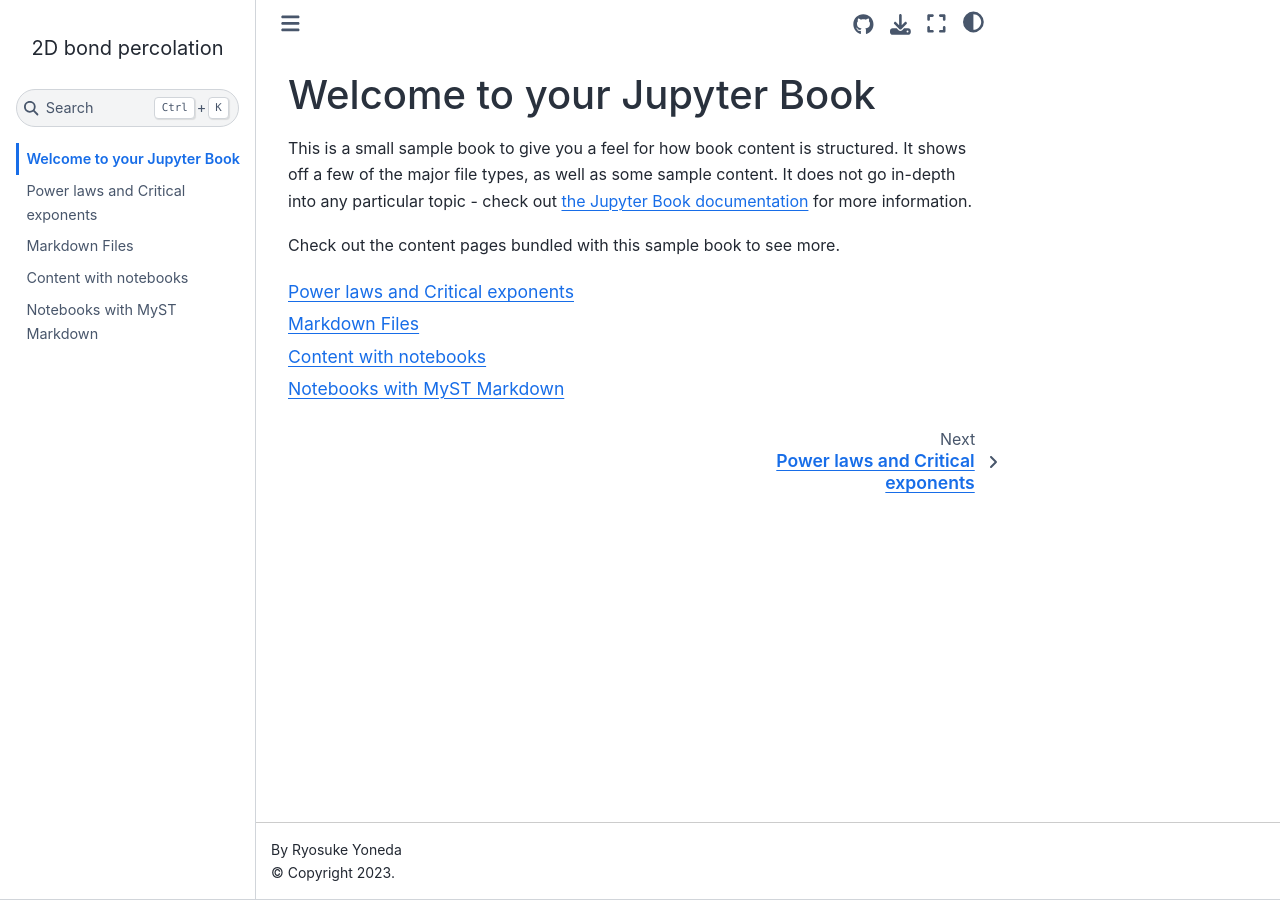
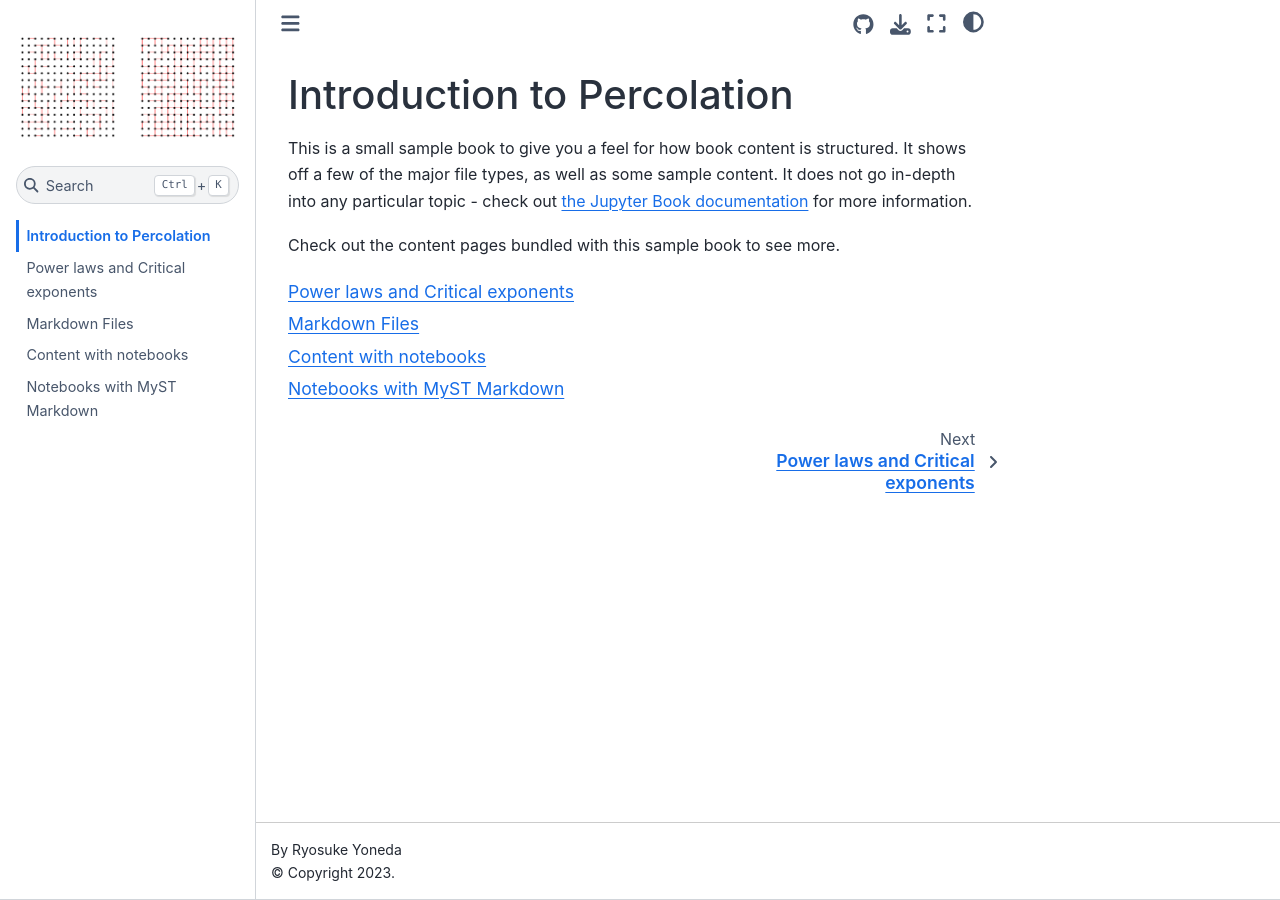
Before and after one commit to yonesuke/percolation, a Jupyter Book: the page built from docs/index.md, in a window 1280 px wide. Built offline with Jupyter Book 1.0.4 settings and Sphinx 7.4.7 and the Sphinx Book theme 1.1.4, drawn with Linux system fonts in a browser that asks for light colours.

Commit message:
change title

```diff
--- a/docs/_config.yml
+++ b/docs/_config.yml
@@ -1,8 +1,9 @@
 # Book settings
 # Learn more at https://jupyterbook.org/customize/config.html
 
-title: 2D bond percolation
+title: Percolation
 author: Ryosuke Yoneda
+logo: logo.png
 
 # Force re-execution of notebooks on each build.
 # See https://jupyterbook.org/content/execute.html
--- a/docs/index.md
+++ b/docs/index.md
@@ -1,4 +1,4 @@
-# Welcome to your Jupyter Book
+# Introduction to Percolation
 
 This is a small sample book to give you a feel for how book content is
 structured.
```
Also changed, not shown: docs/logo.png (added).
